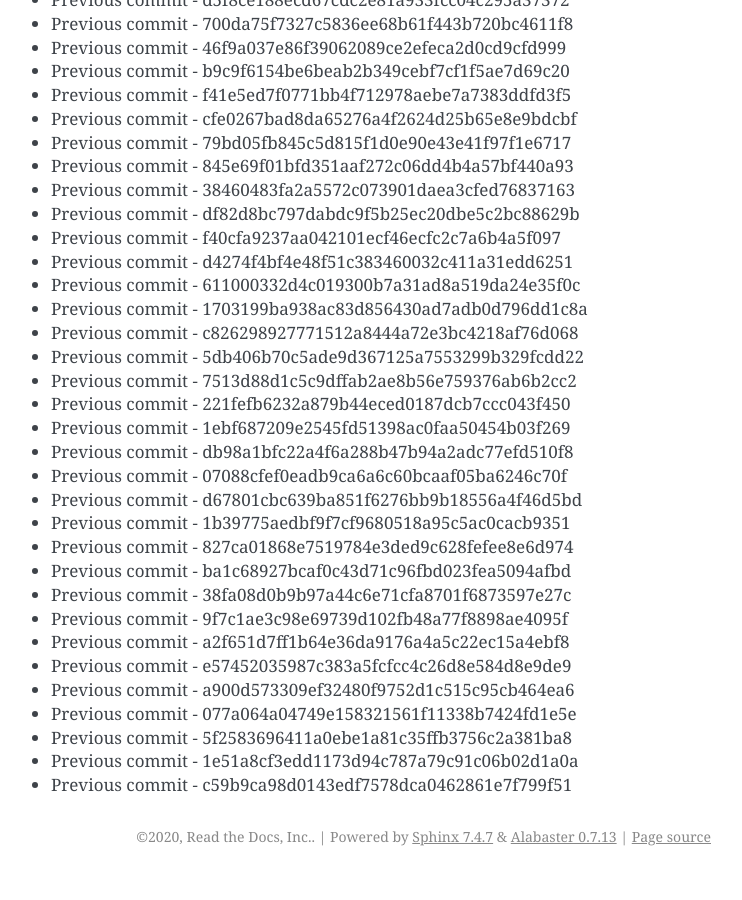
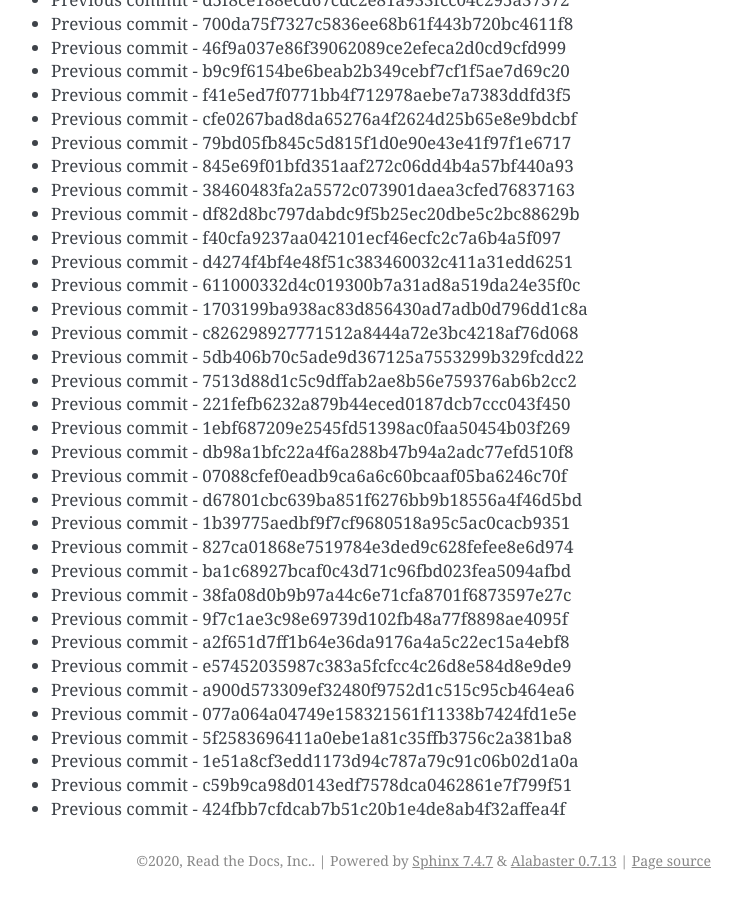
Before and after one commit to readthedocs/rtd-git-stresstest, a Sphinx documentation site: the page built from docs/updates.rst, in a window 1280 px wide and 900 px high, scrolled down 34352 px. Shown: the whole window, without its empty margins (399-1141 px from the left). Built offline with Sphinx 7.4.7, drawn with Linux system fonts in a browser that asks for light colours; before the commit the page ends 35228 px from its top, so only the background shows below that.

Commit message:
Generating commit from previous: 424fbb7cfdcab7b51c20b1e4de8ab4f32affea4f

```diff
--- a/docs/updates.rst
+++ b/docs/updates.rst
@@ -1475,3 +1475,4 @@ It can be tested for any performance characteristics.
 * Previous commit - 5f2583696411a0ebe1a81c35ffb3756c2a381ba8
 * Previous commit - 1e51a8cf3edd1173d94c787a79c91c06b02d1a0a
 * Previous commit - c59b9ca98d0143edf7578dca0462861e7f799f51
+* Previous commit - 424fbb7cfdcab7b51c20b1e4de8ab4f32affea4f
```
